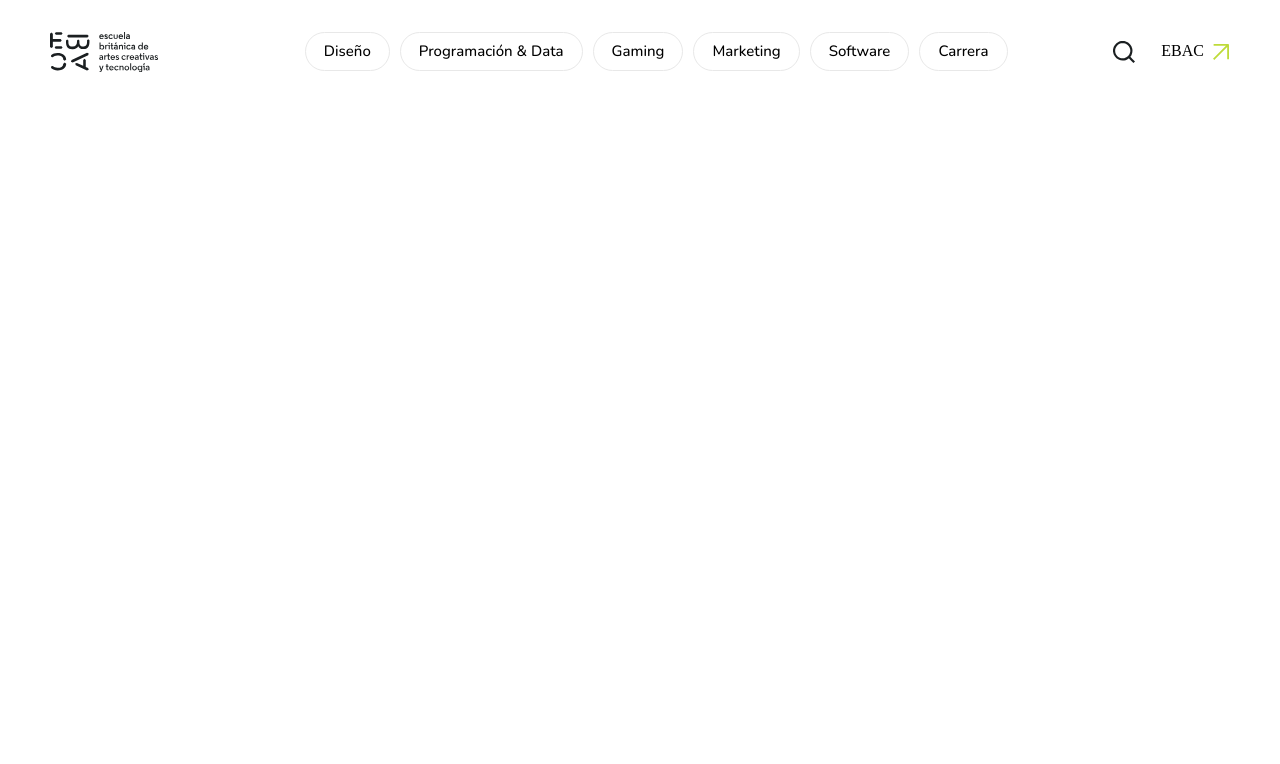
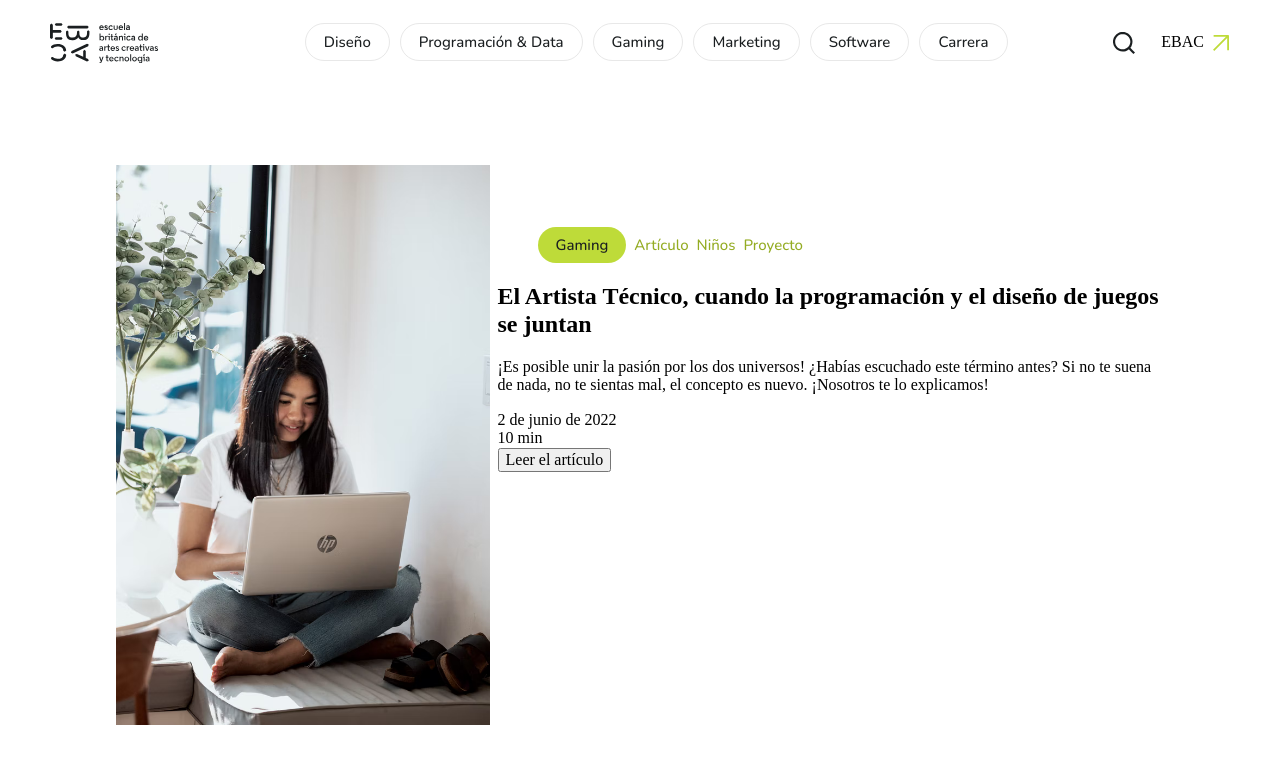
Before and after one commit to n1kkru/ebac-technologia, a website built with webpack: page src/index.html in a window 1280 px wide. Built offline with nearby package versions, Linux system fonts and the light colour scheme.

Commit message:
feat: markup preview section

```diff
--- a/src/index.css
+++ b/src/index.css
@@ -1,3 +1,5 @@
 @import url('./styles/normalize.css');
 @import url('./styles/fonts.css');
 @import url('./styles/header/header.css');
+@import url('./styles/content/content.css');
+@import url('./styles/preview/preview.css');
--- a/src/index.html
+++ b/src/index.html
@@ -1,5 +1,6 @@
 <!DOCTYPE html>
 <html lang="es">
+
 <head>
   <meta charset="UTF-8" />
   <meta name="viewport" content="width=device-width, initial-scale=1.0" />
@@ -32,11 +33,7 @@
       </ul>
     </nav>
     <div class="header__other">
-        <img
-          class="search"
-          src="<%=require('./svg/search.svg')%>"
-          alt="Иконка лупа"
-        />
+      <img class="search" src="<%=require('./svg/search.svg')%>" alt="Иконка лупа" />
       <a class="header__other-link" href="#">
         <span>EBAC</span>
         <img src="<%=require('./svg/arrow.svg')%>" alt="Иконка ссылка" />
@@ -44,7 +41,34 @@
     </div>
   </header>
 
-    <main></main>
+  <main class="content">
+    <section class="preview content__section">
+      <img class="preview__image" src="<%=require('./img/preview-woman.png')%>" alt="Девушка с ноутбуком" />
+      <div class="preview__content">
+        <ul class="preview__content-theme">
+          <li class="theme-item theme-item_is-activ">Gaming</li>
+          <li class="theme-item">Artículo</li>
+          <li class="theme-item">Niños</li>
+          <li class="theme-item">Proyecto</li>
+        </ul>
+        <h1 class="preview__content-title">
+          El Artista Técnico, cuando la programación y el diseño de juegos se
+          juntan
+        </h1>
+        <p class="preview__content-text">
+          ¡Es posible unir la pasión por los dos universos! ¿Habías escuchado
+          este término antes? Si no te suena de nada, no te sientas mal, el
+          concepto es nuevo. ¡Nosotros te lo explicamos!
+        </p>
+        <div class="preview__content-date-and-time">
+          <date>2 de junio de 2022</date>
+          <div>10 min</div>
+        </div>
+        <button class="preview__content-button">Leer el artículo</button>
+      </div>
+    </section>
+  </main>
   <footer></footer>
 </body>
+
 </html>
--- /dev/null
+++ b/src/styles/content/__section/content__section.css
@@ -0,0 +1,3 @@
+.content__section {
+  padding: 80px 116px 224px;
+}
--- /dev/null
+++ b/src/styles/content/content.css
@@ -0,0 +1 @@
+@import url('./__section/content__section.css');
--- a/src/styles/header/__nav/header__nav.css
+++ b/src/styles/header/__nav/header__nav.css
@@ -3,11 +3,12 @@
   gap: 10px;
 }
 
-.header__nav-item {
+.header__nav-item a {
   padding: 8px 18px;
   border: 1.2px solid rgba(232, 232, 232, 1);
   border-radius: 20px;
   font: 15px Nunito;
+  font-weight: 500;
   color: rgba(27, 31, 33, 1);
   line-height: 21px;
 }
--- /dev/null
+++ b/src/styles/preview/__content/preview__content.css
@@ -0,0 +1,25 @@
+.preview__content {
+  padding-block: 46px;
+}
+
+.preview__content-theme {
+  display: flex;
+  justify-content: flex-start;
+  align-items: center;
+  gap: 8px;
+}
+
+.theme-item {
+  color: rgba(148, 172, 35, 1);
+  font: 15px Nunito;
+  font-weight: 500;
+}
+
+.theme-item_is-activ {
+  background-color: rgba(190, 219, 57, 1);
+  ;
+  color: rgba(27, 31, 33, 1);
+  border-radius: 20px;
+  padding: 8px 18px;
+
+}
--- /dev/null
+++ b/src/styles/preview/__image/preview__image.css
@@ -0,0 +1,4 @@
+.preview__image {
+  max-width: 480px;
+  max-height: 560px;
+}
--- /dev/null
+++ b/src/styles/preview/preview.css
@@ -0,0 +1,7 @@
+@import url('./__image/preview__image.css');
+@import url('./__content/preview__content.css');
+
+.preview {
+  display: flex;
+  gap: 8px;
+}
```
Also changed, not shown: src/img/preview-woman.png (added). Lines whose indentation alone changed are shown as unchanged.
